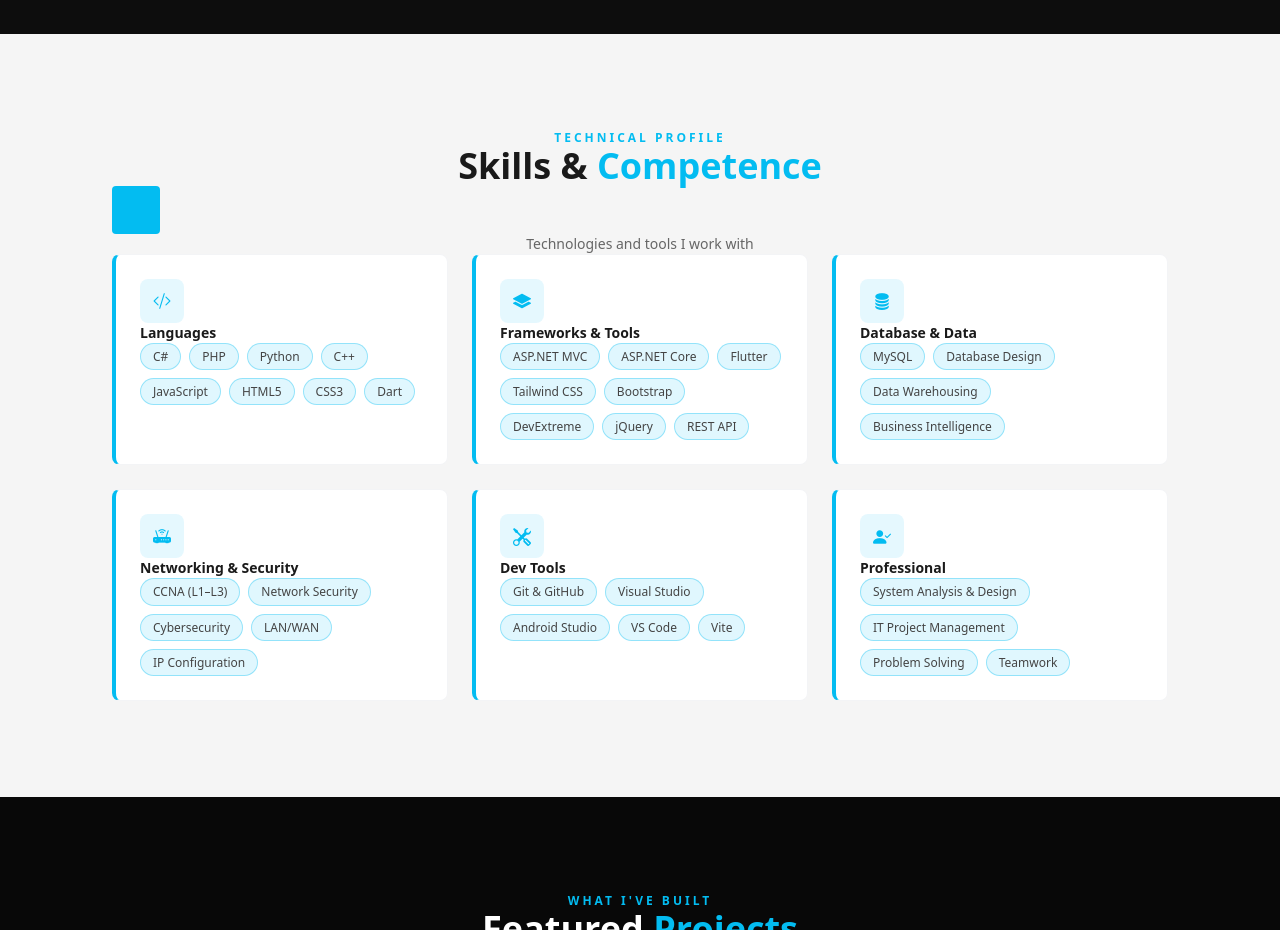
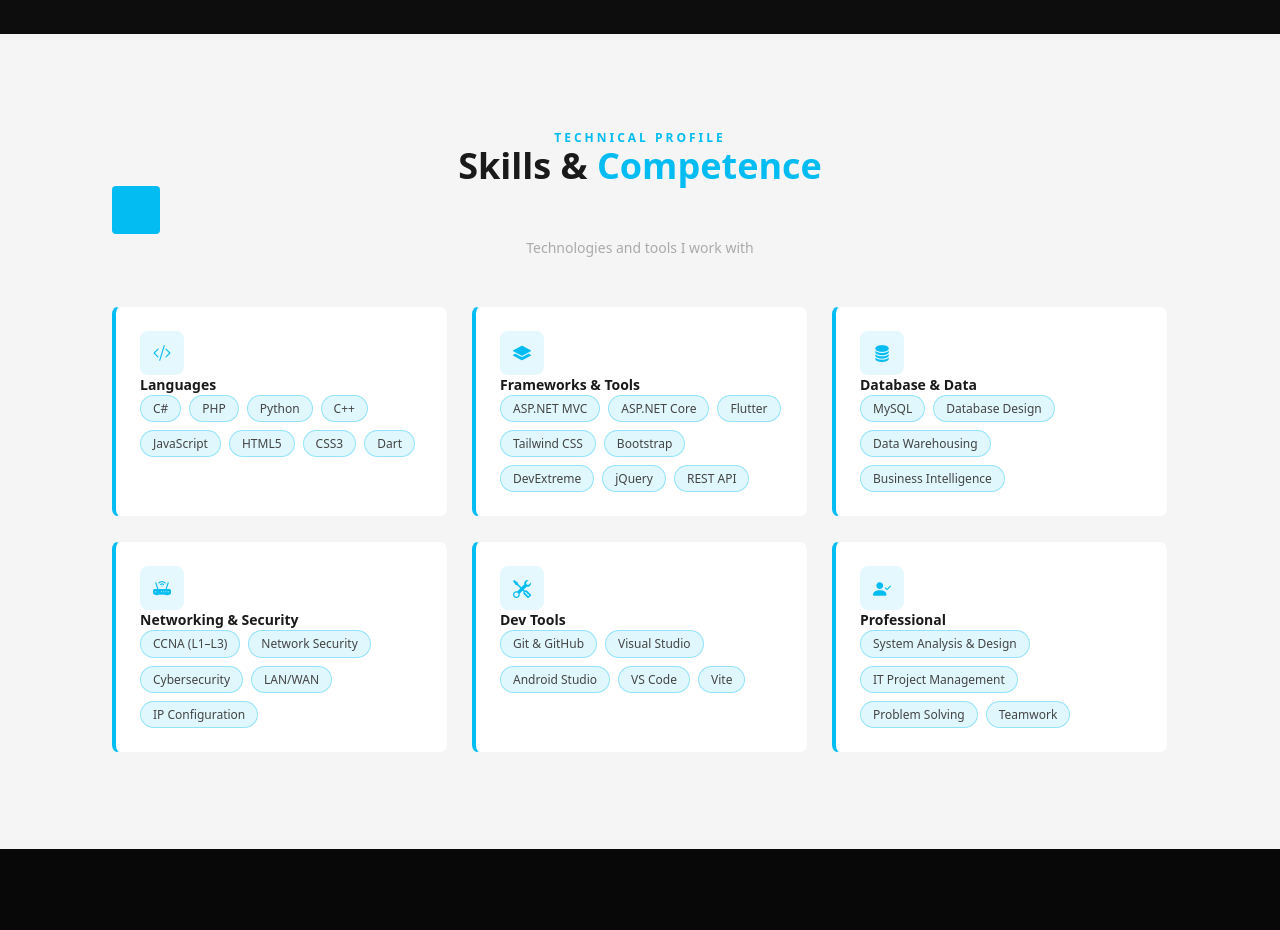
Before and after one commit to DAUD09/daudi-portfolio, a website built with Vite: page index.html in a window 1280 px wide. Shown: the part 2260-3190 px from the top of the page. Built offline with nearby package versions, Linux system fonts and the light colour scheme.

Commit message:
fix: skills and competence spacing

```diff
--- a/index.html
+++ b/index.html
@@ -479,7 +479,7 @@
         <p class="text-[#03BCF1] text-xs font-semibold tracking-[3px] uppercase mb-2">Technical Profile</p>
         <h2 class="text-4xl font-extrabold text-[#1a1a1a] mb-1">Skills &amp; <span class="text-[#03BCF1]">Competence</span></h2>
         <div class="w-12 h-0.5 bg-[#03BCF1] rounded mx-auto mb-3"></div>
-        <p class="text-[#666] text-sm">Technologies and tools I work with</p>
+        <p class="text-[#aaa] text-sm">Technologies and tools I work with</p>
       </div>
 
       <div class="grid grid-cols-1 md:grid-cols-2 lg:grid-cols-3 gap-6">
--- a/src/style.css
+++ b/src/style.css
@@ -369,3 +369,12 @@ footer > div {
 #services .text-center {
   margin-bottom: 56px;
 }
+
+/* ── Skills heading — pull subtitle tight to heading ── */
+#skills .text-center {
+  margin-bottom: 48px;
+}
+
+#skills .text-center p.text-sm {
+  margin-top: 4px;
+}
```
